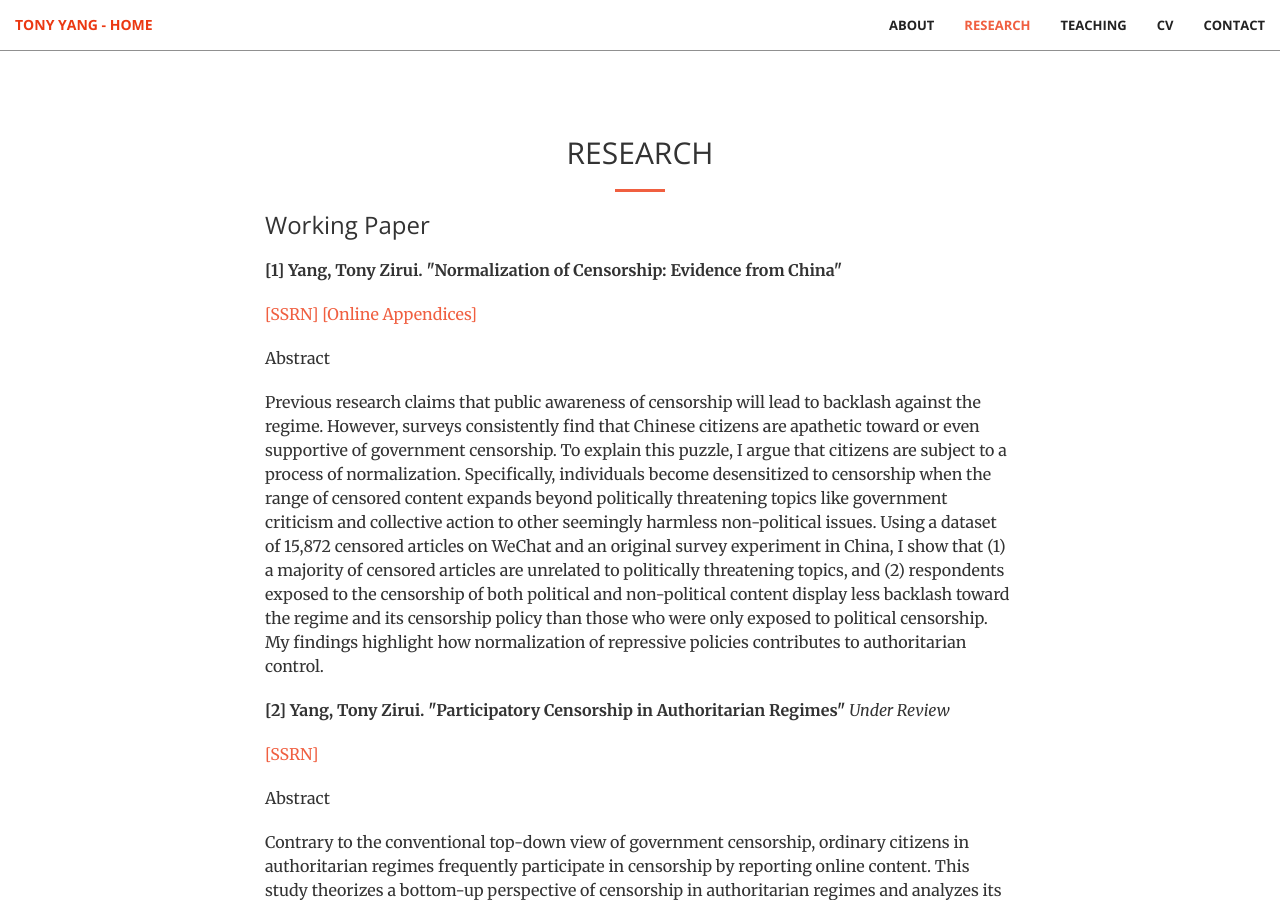
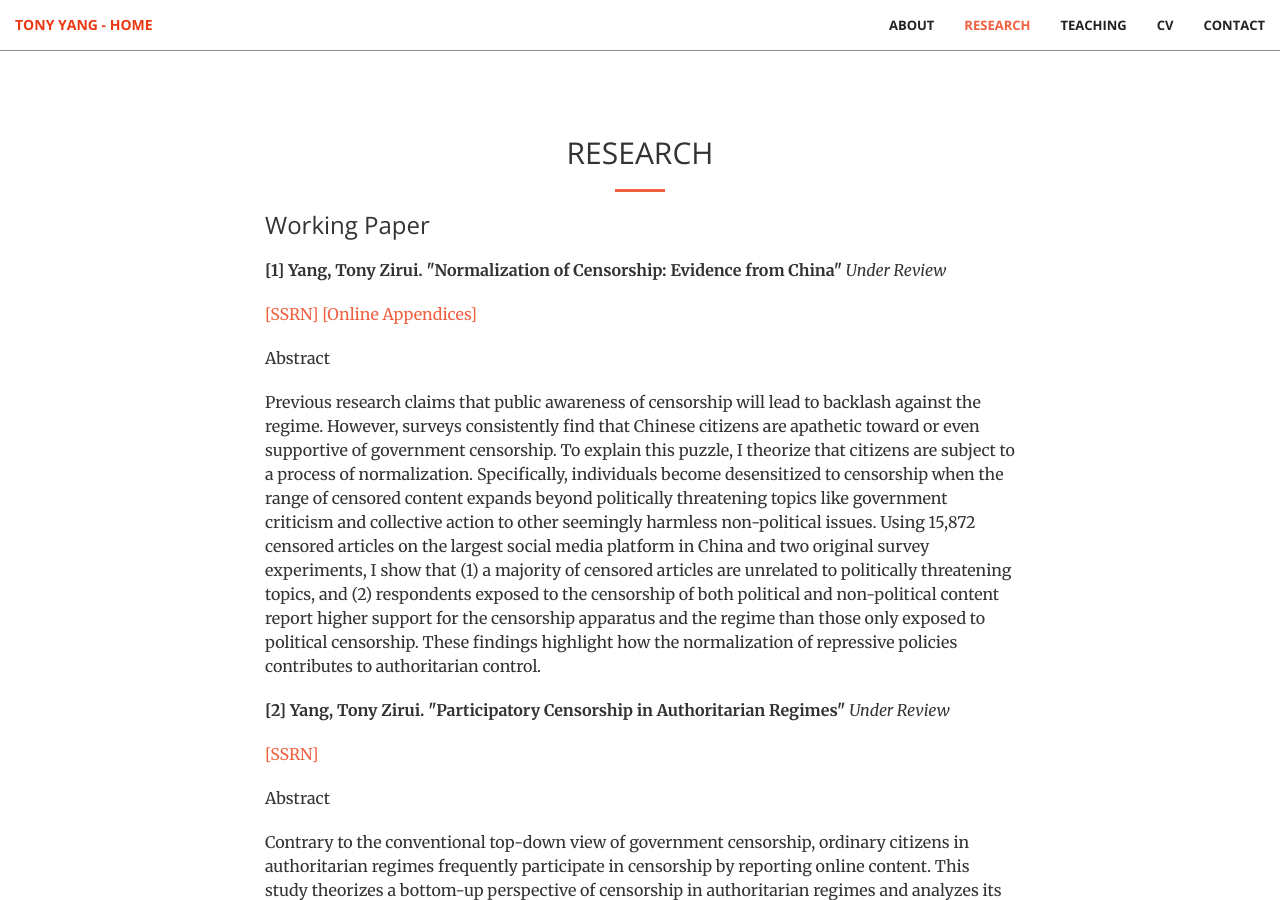
Before and after one commit to tonyhsfz/website, a Jekyll site: the page built from index.html, in a window 1280 px wide and 900 px high, scrolled down 1728 px. Built offline with Jekyll 4.4.1, drawn with Linux system fonts in a browser that asks for light colours.

Commit message:
Update publication.html

```diff
--- a/_includes/publication.html
+++ b/_includes/publication.html
@@ -6,12 +6,12 @@
                 <hr>
                 <h3 class="section-heading">Working Paper</h3>
                     <p></p>
-<p><b>[1] Yang, Tony Zirui. "Normalization of Censorship: Evidence from China" </b> </p>
+<p><b>[1] Yang, Tony Zirui. "Normalization of Censorship: Evidence from China" </b> <i>Under Review</i> </p>
                    <p> <a href="https://papers.ssrn.com/sol3/papers.cfm?abstract_id=3835217">[SSRN]</a>
                     <a href="/img/Censorship_Appendices.pdf">[Online Appendices]</a></p>
 <p> Abstract </p>
 <p>
-Previous research claims that public awareness of censorship will lead to backlash against the regime. However, surveys consistently find that Chinese citizens are apathetic toward or even supportive of government censorship. To explain this puzzle, I argue that citizens are subject to a process of normalization. Specifically, individuals become desensitized to censorship when the range of censored content expands beyond politically threatening topics like government criticism and collective action to other seemingly harmless non-political issues. Using a dataset of 15,872 censored articles on WeChat and an original survey experiment in China, I show that (1) a majority of censored articles are unrelated to politically threatening topics, and (2) respondents exposed to the censorship of both political and non-political content display less backlash toward the regime and its censorship policy than those who were only exposed to political censorship. My findings highlight how normalization of repressive policies contributes to authoritarian control.
+Previous research claims that public awareness of censorship will lead to backlash against the regime. However, surveys consistently find that Chinese citizens are apathetic toward or even supportive of government censorship. To explain this puzzle, I theorize that citizens are subject to a process of normalization. Specifically, individuals become desensitized to censorship when the range of censored content expands beyond politically threatening topics like government criticism and collective action to other seemingly harmless non-political issues. Using 15,872 censored articles on the largest social media platform in China and two original survey experiments, I show that (1) a majority of censored articles are unrelated to politically threatening topics, and (2) respondents exposed to the censorship of both political and non-political content report higher support for the censorship apparatus and the regime than those only exposed to political censorship. These findings highlight how the normalization of repressive policies contributes to authoritarian control.
                     </p>
  <p></p>
                      <p></p>
```
